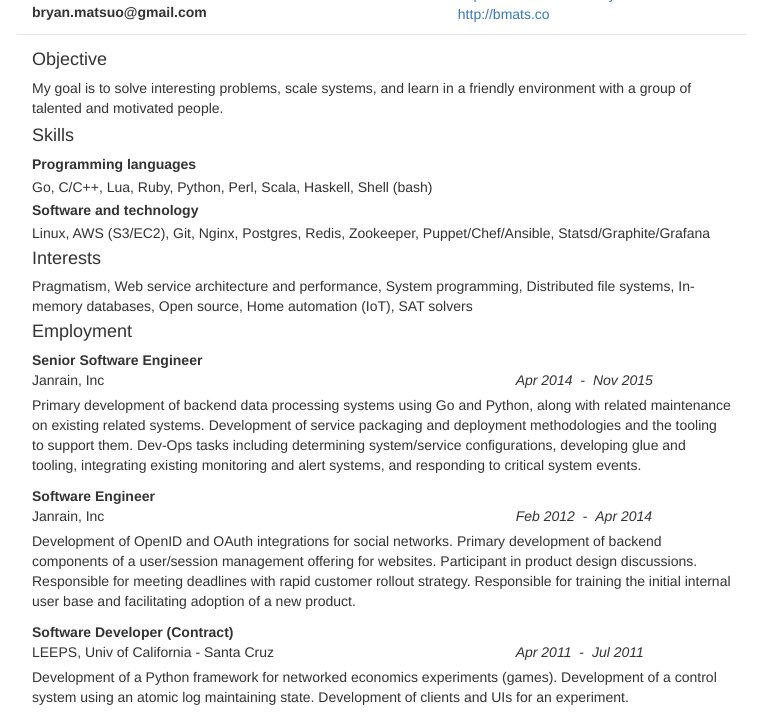
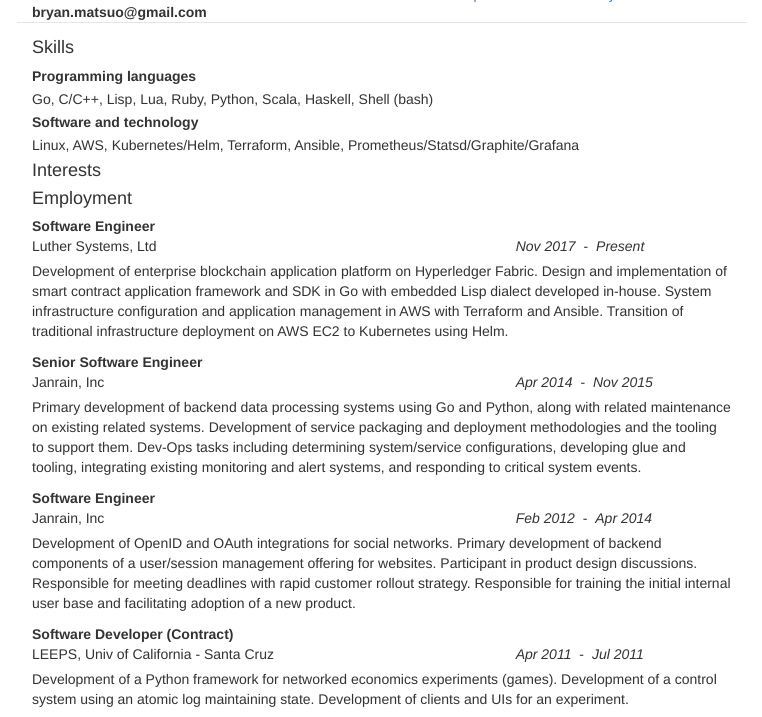
Before and after one commit to bmatsuo/resume, a plain HTML site: page index.html in a window 1280 px wide. Shown: the part 66-783 px from the top of the page, without its empty margins (258-1020 px from the left). Drawn offline with nearby package versions, Linux system fonts and the light colour scheme.

Commit message:
resume:  Luther Systems

```diff
--- a/index.html
+++ b/index.html
@@ -165,39 +165,48 @@
 <li class="visible-xs"><a href="https://github.com/bmatsuo" title="GitHub">GitHub</a></li>
 <li class="hidden-xs"><a href="https://linkedin.com/in/bryanmatsuo" title="LinkedIn">https://linkedin.com/in/bryanmatsuo</a></li>
 <li class="visible-xs"><a href="https://linkedin.com/in/bryanmatsuo" title="LinkedIn">LinkedIn</a></li>
-<li class="hidden-xs"><a href="http://bmats.co" title="Website">http://bmats.co</a></li>
-<li class="visible-xs"><a href="http://bmats.co" title="Website">Website</a></li>
 </ul>
 <ul class="print list-unstyled">
 <li>
 <li>https://github.com/bmatsuo</li>
 <li>https://linkedin.com/in/bryanmatsuo</li>
-<li>http://bmats.co</li>
 </ul></span>
-</div>
-<div class="section">
-<div class="row marketing header"><h4 class="compact">Objective</h4></div>
-<div class="row marketing"><div class="row marketing"><p>
-            My goal is to solve interesting problems, scale systems, and learn
-            in a friendly environment with a group of talented and motivated
-            people.
-        </p></div></div>
 </div>
 <div class="section">
 <div class="row marketing header"><h4>Skills</h4></div>
 <div class="row marketing list">
 <div class="row marketing category"><strong>Programming languages</strong></div>
-<div class="row marketing items">Go, C/C++, Lua, Ruby, Python, Perl, Scala, Haskell, Shell (bash)</div>
+<div class="row marketing items">Go, C/C++, Lisp, Lua, Ruby, Python, Scala, Haskell, Shell (bash)</div>
 <div class="row marketing category"><strong>Software and technology</strong></div>
-<div class="row marketing items">Linux, AWS (S3/EC2), Git, Nginx, Postgres, Redis, Zookeeper, Puppet/Chef/Ansible, Statsd/Graphite/Grafana</div>
+<div class="row marketing items">Linux, AWS, Kubernetes/Helm, Terraform, Ansible, Prometheus/Statsd/Graphite/Grafana</div>
 </div>
 </div>
 <div class="section">
 <div class="row marketing section header"><h4>Interests</h4></div>
-<div class="row marketing list"><div class="row marketing items">Pragmatism, Web service architecture and performance, System programming, Distributed file systems, In-memory databases, Open source, Home automation (IoT), SAT solvers</div></div>
+<div class="row marketing list"></div>
 </div>
 <div class="section">
 <div class="row marketing section header"><h4>Employment</h4></div>
+<div class="row marketing item">
+<div class="row header">
+<div class="col-sm-8 col-md-8 col-lg-8"><strong>Software Engineer</strong></div>
+<span class="col-xs-7 col-sm-8 col-md-8 col-lg-8">Luther Systems, Ltd</span><span class="col-xs-5 col-sm-4 col-md-4 col-lg-4 offset-md-1 offset-md-1"><ul class="list-inline dates">
+<li><i>Nov 2017</i></li>
+<li>-</li>
+<li><i>Present</i></li>
+</ul></span>
+</div>
+<div class="row marketing"><p>
+                    Development of enterprise blockchain application platform
+                    on Hyperledger Fabric.  Design and implementation of smart
+                    contract application framework and SDK in Go with embedded
+                    Lisp dialect developed in-house.  System infrastructure
+                    configuration and application management in AWS with
+                    Terraform and Ansible.  Transition of traditional
+                    infrastructure deployment on AWS EC2 to Kubernetes using
+                    Helm.
+                </p></div>
+</div>
 <div class="row marketing item">
 <div class="row header">
 <div class="col-sm-8 col-md-8 col-lg-8"><strong>Senior Software Engineer</strong></div>
```
Also changed, not shown: resume.xml (+23 -27 lines).
